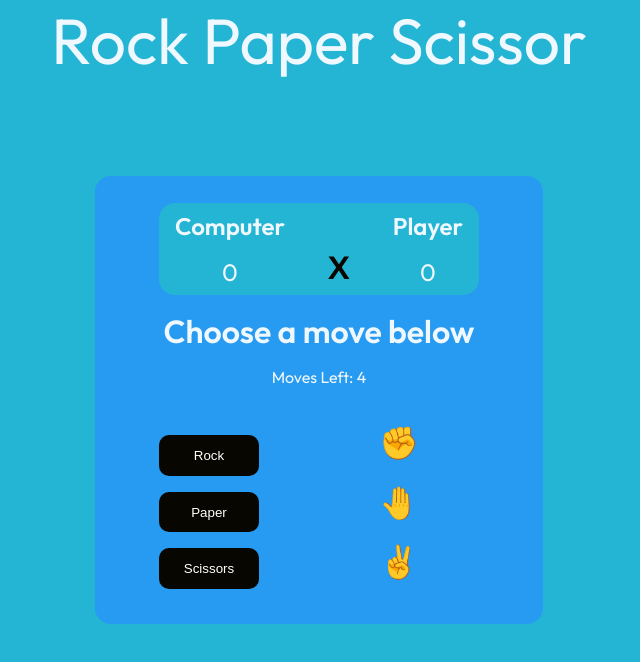
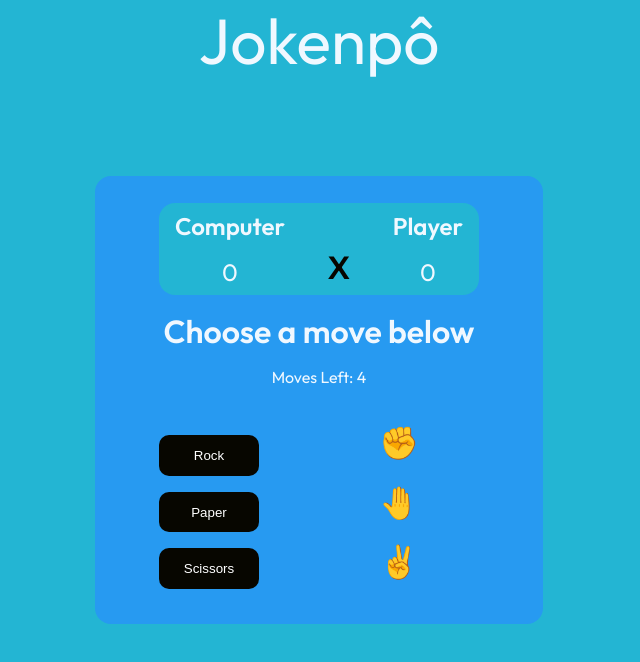
Before and after one commit to IngridAkeida/weekly-project, a plain HTML site: page index.html in a window 1280 px wide. Shown: the whole page, without its empty margins (321-961 px from the left). Drawn offline with Linux system fonts and the light colour scheme.

Commit message:
update commit

```diff
--- a/index.html
+++ b/index.html
@@ -14,7 +14,7 @@
 </head>
 <body>
   <div class="container">
-    <div class="title">Rock Paper Scissor</div>
+    <div class="title">Jokenpô</div>
     <div class="card">
 
 
```
